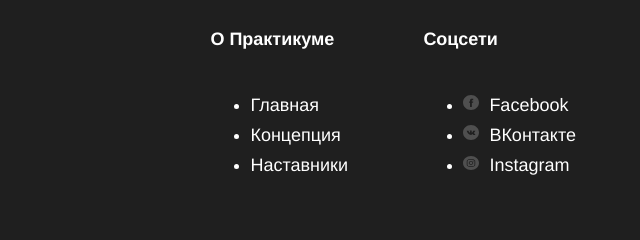
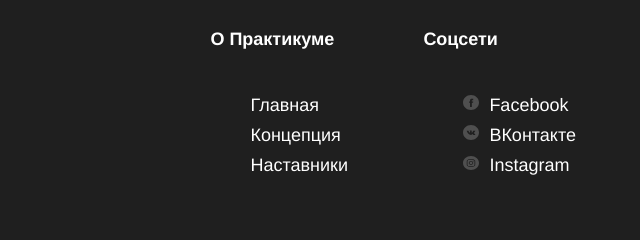
Before and after one commit to Tynyshbayev/how-to-learn, a plain HTML site: page index.html in a window 1280 px wide. Shown: the part 3614-3854 px from the top of the page, 640-1280 px from the left. Drawn offline with Linux system fonts and the light colour scheme; files whose address does not match are found by name.

Commit message:
corrected ver4

```diff
--- a/styles/style.css
+++ b/styles/style.css
@@ -349,6 +349,9 @@ margin-top: 18px;
   width: 16px;
   height: 16px;
 }
+.footer__column-links{
+  list-style-type: none;
+}
 .footer__navigation{
 
 }
```
